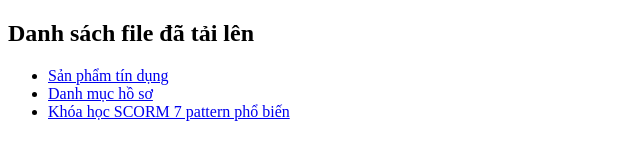
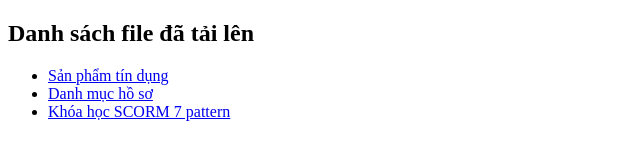
Before and after one commit to tienthanh1235/anhnddesign.github.io-, a plain HTML site: page index.html in a window 1280 px wide. Shown: the full height of the page, 0-640 px from the left. Drawn offline with Linux system fonts and the light colour scheme.

Commit message:
Update index.html

```diff
--- a/index.html
+++ b/index.html
@@ -10,7 +10,7 @@
     <ul>
         <li><a href="2.San_pham_tin_dung.pdf">Sản phẩm tín dụng</a></li>
         <li><a href="6.Danh_muc.pdf">Danh mục hồ sơ</a></li>
-        <li><a href="https://cloud.scorm.com/7patterna2eb1e4b-449c-4569-b15e-600d13f693d8" target="_blank">Khóa học SCORM 7 pattern phổ biến</a></li>
+        <li><a href="https://cloud.scorm.com/7patterna2eb1e4b-449c-4569-b15e-600d13f693d8" target="_blank">Khóa học SCORM 7 pattern</a></li>
     </ul>
 </body>
 </html>
```
